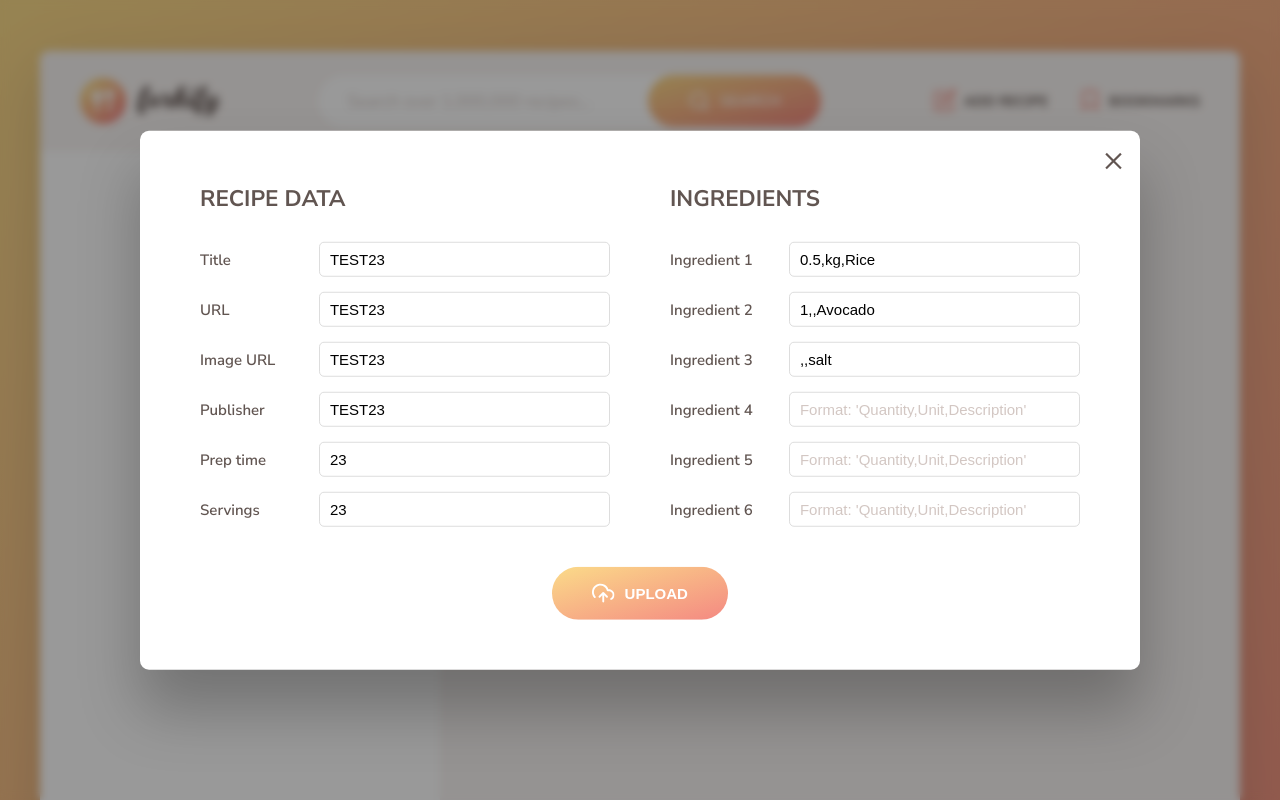
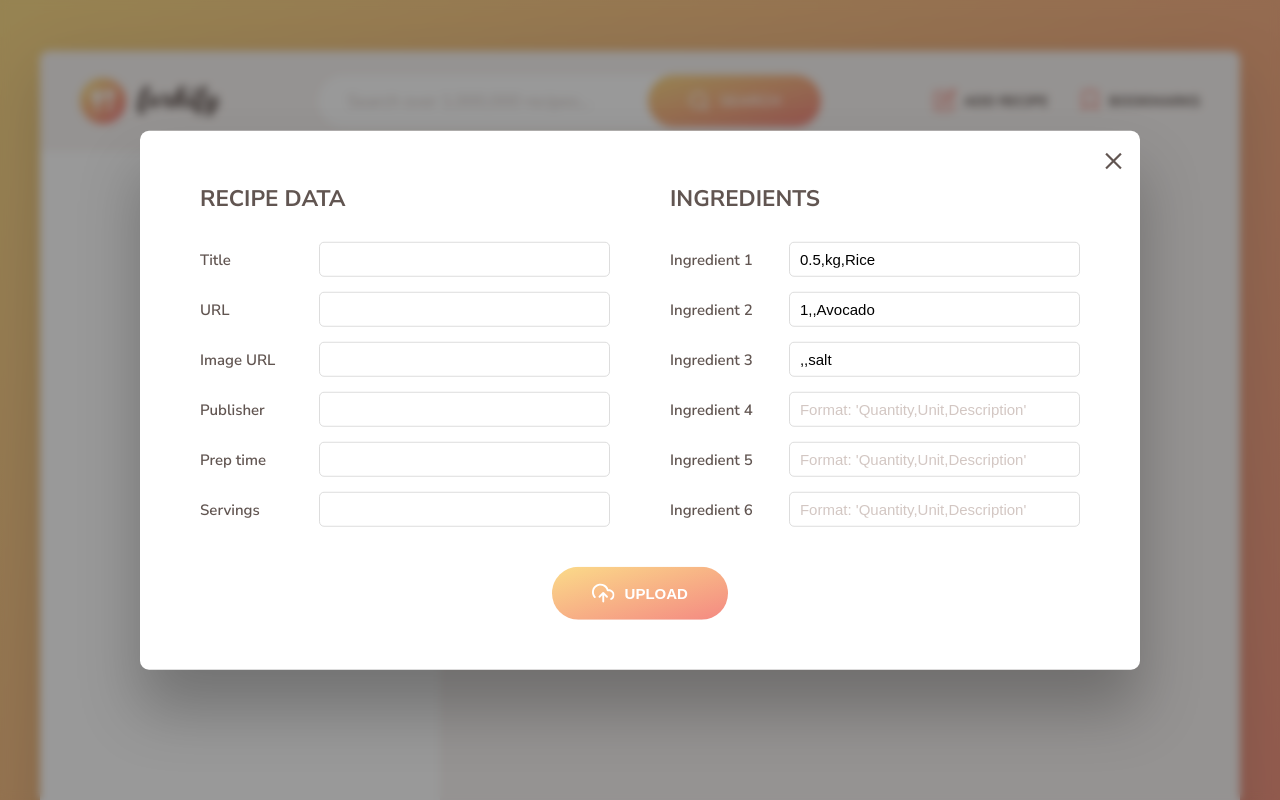
Before and after one commit to Frances72/forkify-courseProject, a website built with Parcel: page starter/index.html in a window 1280 px wide. Both pictures are taken after a click on the button "ADD RECIPE". Shown: the top 800 px of the page. Built offline with nearby package versions, Linux system fonts and the light colour scheme.

Commit message:
Remove test data from New Recipe form
Signed-off-by: Frances72 <francesanderson3@gmail.com>

```diff
--- a/starter/index.html
+++ b/starter/index.html
@@ -263,17 +263,17 @@
         <div class="upload__column">
           <h3 class="upload__heading">Recipe data</h3>
           <label>Title</label>
-          <input value="TEST23" required name="title" type="text" />
+          <input value="" required name="title" type="text" />
           <label>URL</label>
-          <input value="TEST23" required name="sourceUrl" type="text" />
+          <input value="" required name="sourceUrl" type="text" />
           <label>Image URL</label>
-          <input value="TEST23" required name="image" type="text" />
+          <input value="" required name="image" type="text" />
           <label>Publisher</label>
-          <input value="TEST23" required name="publisher" type="text" />
+          <input value="" required name="publisher" type="text" />
           <label>Prep time</label>
-          <input value="23" required name="cookingTime" type="number" />
+          <input value="" required name="cookingTime" type="number" />
           <label>Servings</label>
-          <input value="23" required name="servings" type="number" />
+          <input value="" required name="servings" type="number" />
         </div>
 
         <div class="upload__column">
```
